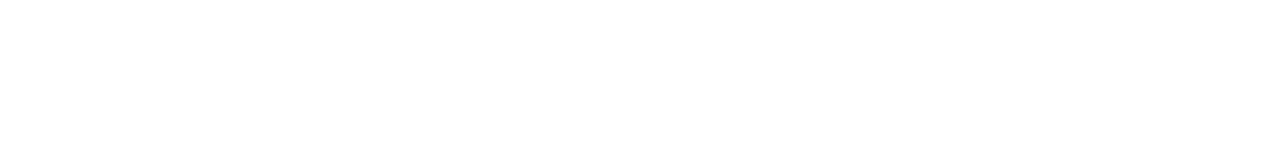
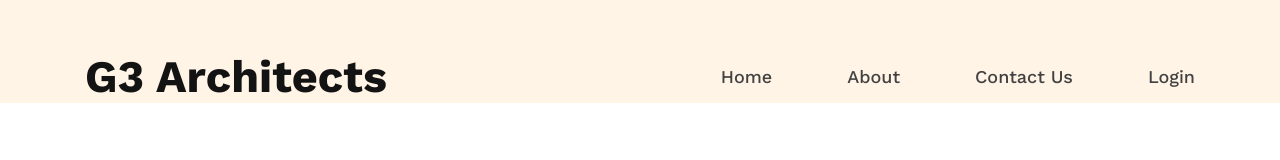
Before and after one commit to mehadi-shuvo/g3-architects, a plain HTML site: page index.html in a window 1280 px wide. Drawn offline with nearby package versions, Linux system fonts and the light colour scheme.

Commit message:
nav bar done

```diff
--- a/css/styles.css
+++ b/css/styles.css
@@ -4,4 +4,83 @@
 *{
     margin: 0;
     padding: 0;
+    font-family: 'Work Sans', sans-serif;
 }
+
+.container{
+    width: 1110px;
+    margin: 0 auto;
+}
+
+
+
+/* =========================
+header css starts
+========================= */
+
+header{
+    background-color: rgba(255, 144, 14, 0.1);
+}
+
+/* nav css starts */
+nav{
+    padding-top: 50px;
+}
+
+nav .nav-items{
+    display: flex;
+    justify-content: space-between;
+    align-items: center;
+}
+nav .nav-items .logo{
+    font-weight: 700;
+    font-size: 45px;
+    color: #131313;
+}
+
+nav .nav-items ul{
+    display: flex;
+    align-items: center;
+}
+nav .nav-items ul .nav-item{
+    list-style: none;
+    margin-right: 75px;
+}
+nav .nav-items ul .nav-item.last{
+    margin-right: 0;
+}
+nav .nav-items ul .nav-item a{
+    text-decoration: none;
+    text-transform: capitalize;
+    font-weight: 500;
+    font-size: 18px;
+    color: #424242;
+}
+
+
+/* ==========================================
+=============================================
+media quiry
+============================================
+========================================== */
+
+/* mobile device */
+@media only screen and (max-width: 676px){
+
+    .container{
+    width: 100%;
+    margin: 0 auto;
+}
+nav .nav-items{
+    flex-direction: column;
+}
+nav .nav-items ul{
+    flex-direction: column;
+}
+nav .nav-items ul .nav-item{
+    list-style: none;
+    margin-right: 0px;
+}
+
+
+}
--- a/index.html
+++ b/index.html
@@ -5,10 +5,28 @@
     <meta http-equiv="X-UA-Compatible" content="IE=edge">
     <meta name="viewport" content="width=device-width, initial-scale=1.0">
     <title>G3-Architects</title>
+    <!-- icons links -->
+    <script src="https://kit.fontawesome.com/60e909bb57.js" crossorigin="anonymous"></script>
+    <!-- fonts links -->
+    <link rel="preconnect" href="https://fonts.googleapis.com">
+<link rel="preconnect" href="https://fonts.gstatic.com" crossorigin>
+<link href="https://fonts.googleapis.com/css2?family=Poppins:wght@400;500;600;700&family=Work+Sans:wght@400;500;600;700&display=swap" rel="stylesheet">
     <!-- css links -->
     <link rel="stylesheet" href="css/styles.css">
 </head>
 <body>
-
+    <header>
+        <nav class="container">
+            <div class="nav-items">
+                <div class="logo">G3 Architects</div>
+            <ul>
+                <li class="nav-item first"><a href="#">home</a></li>
+                <li class="nav-item"><a href="#">about</a></li>
+                <li class="nav-item"><a href="#">contact us</a></li>
+                <li class="nav-item last"><a href="#">login</a></li>
+            </ul>
+            </div>
+        </nav>
+    </header>
 </body>
 </html>
```
